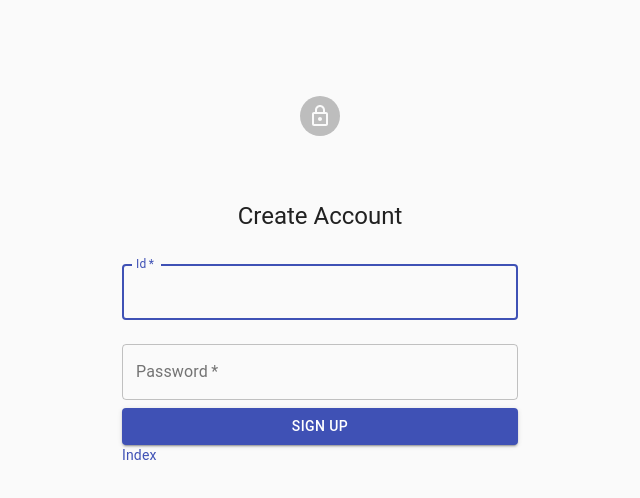
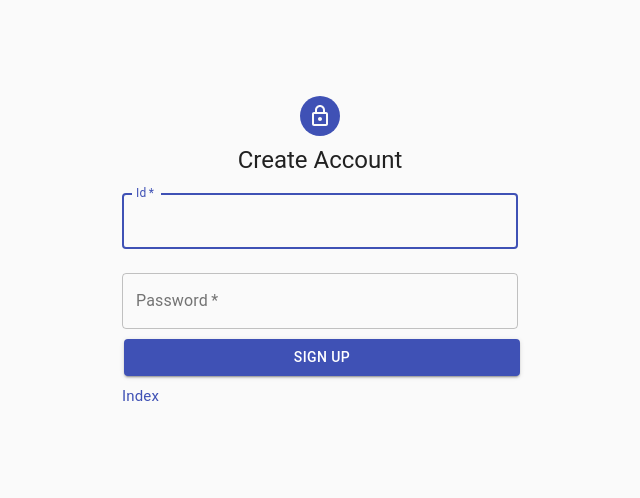
Before and after one commit to jiyoung-lee/wallet, a React (Create React App) app in the folder client/: page /create in a window 1280 px wide. Shown: the top 498 px of the page, without its empty margins (320-960 px from the left). Built offline with nearby package versions, Linux system fonts and the light colour scheme.

Commit message:
list 정렬기능 추가 구현중

```diff
--- a/client/src/components/Create.js
+++ b/client/src/components/Create.js
@@ -9,8 +9,7 @@
 import LockOutlinedIcon from '@material-ui/icons/LockOutlined';
 import Typography from '@material-ui/core/Typography';
 import Container from '@material-ui/core/Container';
-import { Papere, Title, Form} from './reusuable/Form';
-import styles from "./reusuable/styles.module.css";
+import { Papere, Title, Form } from './reusuable/Form';
 
 class Create extends Component {
   constructor(props) {
@@ -53,18 +52,34 @@
   }
 
   render() {
+    const avatar = {
+      marginBottom: 8,
+      backgroundColor: '#3F51B5'
+    }
+    const styled = {
+      textDecoration: 'none',
+      color: '#3F51B5',
+      fontSize: 15
+    }
+    const submit = {
+      margin: (3, 0, 2),
+      marginBottom: 10
+    }
+    const form = {
+      marginTop: 1
+    }
     return (
       <Container component="main" maxWidth="xs">
         <CssBaseline />
         <Papere>
           <Title />
-          <Avatar className={styles.avatar}>
+          <Avatar style={avatar}>
             <LockOutlinedIcon />
           </Avatar>
           <Typography component="h1" variant="h5">
             Create Account
           </Typography>
-          <Form className={styles.form}>
+          <Form style={form}>
             <TextField
               variant="outlined"
               margin="normal"
@@ -92,7 +107,7 @@
               type="button"
               fullWidth
               variant="contained"
-              className={styles.submit}
+              style={submit}
               onClick={this.signUp}
               color="primary"
             >
@@ -100,7 +115,7 @@
             </Button>
             <Grid container>
               <Grid item>
-                <Link to="/" variant="body2" className={styles.styled}>Index</Link>
+                <Link to="/" variant="body2" style={styled}>Index</Link>
               </Grid>
             </Grid>
           </Form>
--- a/client/src/components/Uinfo.js
+++ b/client/src/components/Uinfo.js
@@ -10,7 +10,8 @@
 import Container from '@material-ui/core/Container';
 import Grid from '@material-ui/core/Grid';
 import Button from '@material-ui/core/Button';
-import { StyledTableCell, StyledTableRow, Papere, Name, Form} from './reusuable/Form';
+import { StyledTableCell, StyledTableRow, Papere, Name, Form } from './reusuable/Form';
+import SplitButton from './button/Button';
 
 class Uinfo extends Component {
     constructor(props) {
@@ -61,7 +62,7 @@
                     </Name>
                     <Form>
                         <Grid container>
-                            <Grid item style={button}>
+                            <Grid item xs style={button}>
                                 <Button>
                                     <Link to="/usertx" variant="body2" style={styled}>User Tx</Link>
                                 </Button>
@@ -69,6 +70,9 @@
                                     <Link to="/userout" variant="body2" style={styled}>User Dropout</Link>
                                 </Button>
                                 <Button onClick={this.logOut} style={sty}>logOut</Button>
+                            </Grid>
+                            <Grid item>
+                                <SplitButton />
                             </Grid>
                         </Grid>
                         <TableContainer component={Paper}>
--- /dev/null
+++ b/client/src/components/button/Button.js
@@ -0,0 +1,88 @@
+import React from 'react';
+import Grid from '@material-ui/core/Grid';
+import Button from '@material-ui/core/Button';
+import ButtonGroup from '@material-ui/core/ButtonGroup';
+import ArrowDropDownIcon from '@material-ui/icons/ArrowDropDown';
+import ClickAwayListener from '@material-ui/core/ClickAwayListener';
+import Grow from '@material-ui/core/Grow';
+import Paper from '@material-ui/core/Paper';
+import Popper from '@material-ui/core/Popper';
+import MenuItem from '@material-ui/core/MenuItem';
+import MenuList from '@material-ui/core/MenuList';
+
+const options = ['오름차순', '내림차순'];
+
+export default function SplitButton() {
+  const [open, setOpen] = React.useState(false);
+  const anchorRef = React.useRef(null);
+  const [selectedIndex, setSelectedIndex] = React.useState(1);
+
+  const handleClick = () => {
+    console.info(`You clicked ${options[selectedIndex]}`);
+  };
+
+  const handleMenuItemClick = (event, index) => {
+    setSelectedIndex(index);
+    setOpen(false);
+  };
+
+  const handleToggle = () => {
+    setOpen(prevOpen => !prevOpen);
+  };
+
+  const handleClose = event => {
+    if (anchorRef.current && anchorRef.current.contains(event.target)) {
+      return;
+    }
+
+    setOpen(false);
+  };
+
+  return (
+    <Grid container direction="column" alignItems="center">
+      <Grid item xs={12}>
+        <ButtonGroup variant="contained" color="primary" ref={anchorRef} aria-label="split button">
+          <Button onClick={handleClick}>{options[selectedIndex]}</Button>
+          <Button
+            color="primary"
+            size="small"
+            aria-controls={open ? 'split-button-menu' : undefined}
+            aria-expanded={open ? 'true' : undefined}
+            aria-label="select merge strategy"
+            aria-haspopup="menu"
+            onClick={handleToggle}
+          >
+            <ArrowDropDownIcon />
+          </Button>
+        </ButtonGroup>
+        <Popper open={open} anchorEl={anchorRef.current} role={undefined} transition disablePortal>
+          {({ TransitionProps, placement }) => (
+            <Grow
+              {...TransitionProps}
+              style={{
+                transformOrigin: placement === 'bottom' ? 'center top' : 'center bottom',
+              }}
+            >
+              <Paper>
+                <ClickAwayListener onClickAway={handleClose}>
+                  <MenuList id="split-button-menu">
+                    {options.map((option, index) => (
+                      <MenuItem
+                        key={option}
+                        disabled={index === 2}
+                        selected={index === selectedIndex}
+                        onClick={event => handleMenuItemClick(event, index)}
+                      >
+                        {option}
+                      </MenuItem>
+                    ))}
+                  </MenuList>
+                </ClickAwayListener>
+              </Paper>
+            </Grow>
+          )}
+        </Popper>
+      </Grid>
+    </Grid>
+  );
+}
--- a/client/src/components/reusuable/styles.module.css
+++ /dev/null
@@ -1,16 +0,0 @@
-.avatar {
-    margin-bottom: 4rem;
-    background-color: #3F51B5;
-}
-.styled {
-    text-decoration: none;
-    color: #3F51B5;
-    font-size: 15;
-}
-.submit {
-    margin: 3, 0, 2;
-    margin-bottom: 5rem;
-}
-.form {
-    margin-top: 1rem;
-}
```
